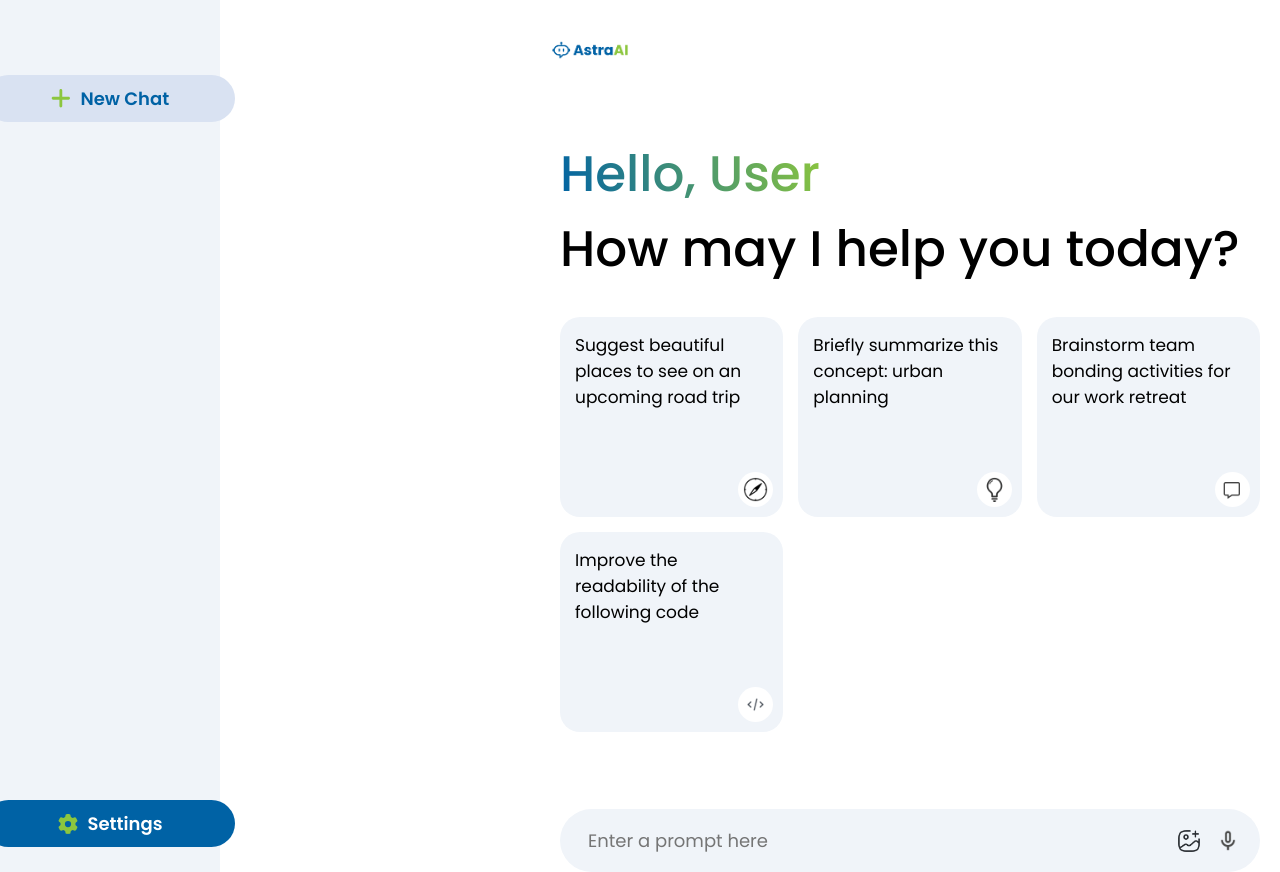
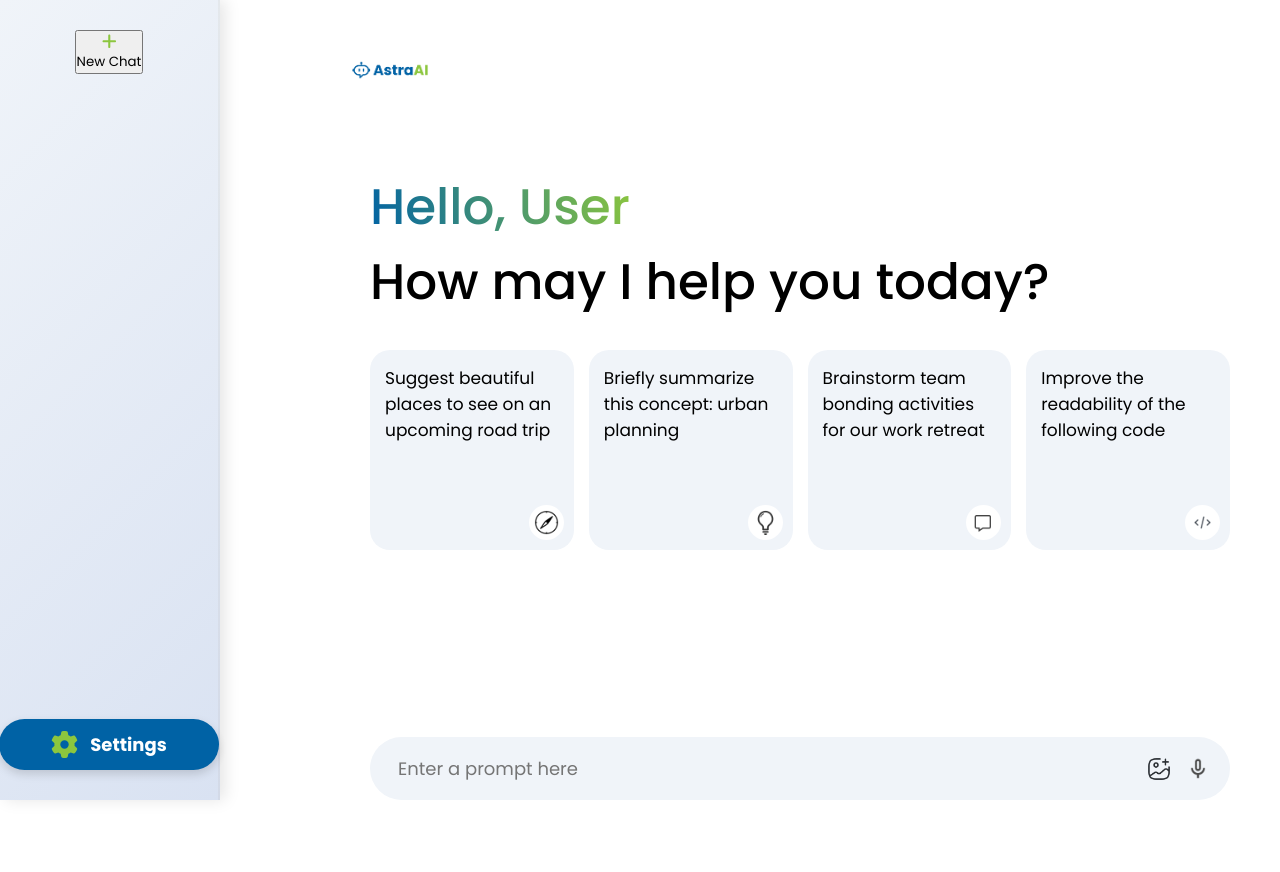
Before and after one commit to rahulAptus/Aptus-AstraAI-Bot, a React (Vite) app in the folder Frontend/: page / in a window 1280 px wide. After the commit the page ends 800 px from the top, so only its background shows below. Built offline with nearby package versions, Linux system fonts and the light colour scheme; a web font is replaced by a local one.

Commit message:
Update SideBar.css

```diff
--- a/Frontend/src/Components/SideBar/SideBar.css
+++ b/Frontend/src/Components/SideBar/SideBar.css
@@ -1,3 +1,4 @@
+/* Sidebar Styling */
 .sidebar {
   width: calc(25% - 100px);
   min-height: 100vh;
@@ -5,94 +6,343 @@
   flex-direction: column;
   justify-content: space-between;
   align-items: center;
-  background-color: #f0f4f9;
-  padding: 25px 15px;
+  background: linear-gradient(135deg, #f0f4f9, #d9e2f2);
+  padding: 30px 20px;
+  box-shadow: 5px 0 15px rgba(0, 0, 0, 0.1);
+  border-right: 2px solid rgba(0, 0, 0, 0.05);
+  position: fixed; /* Fixed sidebar */
+  top: 0;
+  left: 0;
+  bottom: 0;
+  z-index: 10; /* Ensure it's always on top */
 }
 
-.sidebar img {
-  width: 20px;
+/* Sidebar Intro Section */
+.sidebar-intro {
+  font-size: 18px;
+  text-align: center;
+  color: #2c3e50;
+  font-weight: 600;
+  line-height: 1.6;
+  padding: 15px;
+  border-radius: 12px;
+  background: rgba(255, 255, 255, 0.3);
+  box-shadow: 0px 4px 10px rgba(0, 0, 0, 0.05);
+  margin-bottom: 30px;
 }
 
+/* Menu item inside Sidebar */
 .sidebar .menu {
   display: block;
   margin-left: 10px;
   cursor: pointer;
+  transition: transform 0.3s ease-in-out;
 }
 
-.sidebar .new-chat {
-  width: 250px;
-  margin-top: 50px;
-  display: inline-flex;
+/* Menu item hover effect */
+.sidebar .menu:hover {
+  transform: scale(1.1);
+}
+
+/* Bottom section of the sidebar */
+.sidebar .bottom {
+  display: flex;
+  flex-direction: column;
+  align-items: center;
+  margin-top: auto; /* Pushes it to the bottom */
+}
+
+/* Bottom item button styling */
+.sidebar .bottom-item > button {
+  display: flex;
+  gap: 12px;
   align-items: center;
   justify-content: center;
-  gap: 10px;
-  padding: 10px;
-  background-color: #d9e2f2;
-  border-radius: 50px;
-  font-size: 18px;
-  color: #0062a5;
-  font-weight: 600;
+  padding: 12px 18px;
   cursor: pointer;
   border: none;
+  outline: none;
+  border-radius: 50px;
+  background: #0062a5;
+  color: white;
+  font-size: 18px;
+  font-weight: 700;
+  box-shadow: 0px 4px 10px rgba(0, 0, 0, 0.15);
+  transition: background 0.3s, transform 0.2s ease-in-out;
 }
 
-.sidebar .new-chat > img {
-  width: 20px;
+/* Bottom item hover effect */
+.sidebar .bottom-item > button:hover {
+  background: #004b85;
+  transform: scale(1.05);
 }
 
-.sidebar .recent {
-  display: flex;
-  flex-direction: column;
+/* Settings button style */
+.sidebar .bottom-item .settings {
+  width: 220px; /* Default width for larger screens */
 }
 
-.sidebar .recent-title {
-  margin-top: 30px;
-  margin-bottom: 20px;
+/* Responsive for smaller screen sizes */
+@media (max-width: 1024px) {
+  .sidebar {
+    width: 70px; /* Reduce sidebar width on medium screens */
+    padding: 20px 10px;
+  }
+
+  .sidebar-intro {
+    display: none; /* Hide intro on medium screens */
+  }
+
+  .sidebar .menu {
+    font-size: 14px; /* Adjust font size for smaller screens */
+  }
+
+  .sidebar .bottom-item > button {
+    padding: 10px 15px; /* Reduce padding on smaller screens */
+  }
 }
 
-.sidebar .recent-entry {
+@media (max-width: 768px) {
+  .sidebar {
+    width: 50px; /* Further reduce sidebar width on tablet screens */
+    padding: 15px 10px; /* Adjust padding for better spacing */
+  }
+
+  .sidebar-intro {
+    display: none; /* Hide intro for tablet screens */
+  }
+
+  .sidebar .menu {
+    font-size: 12px; /* Further reduce font size */
+    margin-bottom: 10px; /* Add spacing between items */
+  }
+
+  .sidebar .bottom-item > button {
+    font-size: 12px; /* Further reduce font size */
+    padding: 8px 12px; /* Reduce button padding */
+    width: 100%; /* Ensure buttons fit inside sidebar */
+    box-sizing: border-box; /* Prevent overflow */
+  }
+
+  .sidebar .bottom {
+    margin-top: 20px; /* Adjust bottom items margin */
+    width: 100%; /* Make sure bottom section spans the full width */
+  }
+
+  .sidebar .bottom-item .settings {
+    width: 150px; /* Reduce width of settings button for tablet screens */
+  }
+}
+
+/* Responsive for 700px - 800px */
+@media (max-width: 800px) and (min-width: 700px) {
+  .sidebar {
+    width: 60px; /* Make the sidebar small */
+    padding: 10px 5px; /* Reduce padding */
+  }
+
+  .sidebar .menu {
+    font-size: 10px; /* Further reduce font size for small sidebar */
+    margin-bottom: 10px;
+  }
+
+  .sidebar .bottom-item > button {
+    font-size: 12px; /* Adjust button font size */
+    padding: 6px 10px; /* Reduce button padding */
+  }
+
+  .sidebar .bottom-item .settings {
+    width: 120px; /* Make the settings button smaller */
+  }
+}
+
+/* Very Small Sidebar for 500px - 1000px width */
+@media (max-width: 1000px) and (min-width: 450px) {
+  .sidebar {
+    width: 60px; /* Make the sidebar even smaller */
+    padding: 10px 5px; /* Further reduce padding */
+  }
+
+  .sidebar .menu {
+    font-size: 10px; /* Reduce font size for very small sidebar */
+    margin-bottom: 10px;
+  }
+
+  .sidebar .bottom-item > button {
+    font-size: 10px; /* Further reduce font size */
+    padding: 5px 6px; /* Reduce padding for buttons */
+  }
+
+  .sidebar .bottom-item .settings {
+    width: 50px; /* Make the settings button very small */
+    font-size: 10px; /* Reduce font size for the button */
+  }
+}
+
+@media (max-width: 480px) {
+  .sidebar {
+    display: none; /* Hide sidebar on very small screens */
+  }
+}
+
+/* Main Content Area */
+.main {
+  flex: 1;
+  min-height: 100vh;
+  padding-bottom: 15vh;
+  position: relative;
+}
+
+.main .nav {
   display: flex;
-  align-items: start;
-  gap: 10px;
-  padding: 10px;
-  padding-right: 40px;
+  align-items: center;
+  justify-content: flex-start; /* Align items to the left */
+  font-size: 22px;
+  font-weight: 400;
+  padding: 20px;
+  color: #585858;
+}
+
+.main .nav img {
+  width: 60px; /* Set the logo's width */
+  height: 60px; /* Set the logo's height */
+  object-fit: contain; /* Maintain aspect ratio */
+  margin-right: 20px; /* Space between the logo and text */
+}
+
+.main-container {
+  max-width: 900px;
+  margin: auto;
+}
+
+.main .greet {
+  margin: 17px 0px;
+  font-size: 50px;
+  color: #000000;
+  font-weight: 500;
+  padding: 40px 20px 0px;
+}
+
+.main .greet span {
+  background: -webkit-linear-gradient(16deg, #0062a5, #8cc63e);
+  -webkit-background-clip: text;
+  -webkit-text-fill-color: transparent;
+}
+
+.cards {
+  display: grid;
+  grid-template-columns: repeat(auto-fill, minmax(180px, 1fr));
+  gap: 15px;
+  padding: 20px;
+}
+
+.card {
+  height: 200px;
+  padding: 15px;
+  background-color: #f0f4f9;
+  position: relative;
+  cursor: pointer;
+  border-radius: 20px;
+  box-shadow: none; /* Removed blue shadow */
+}
+
+.card img {
+  width: 35px;
+  padding: 5px;
+  position: absolute;
+  background-color: white;
+  border-radius: 20px;
+  bottom: 10px;
+  right: 10px;
+}
+
+.card p {
+  color: #000;
+  font-size: 17px;
+}
+
+.card:hover {
+  background: linear-gradient(135deg, #8cc63e, #0062a5);
+}
+
+.main-bottom {
+  position: absolute;
+  bottom: 0;
+  width: 100%;
+  max-width: 900px;
+  padding: 0px 20px;
+  margin: auto;
+}
+
+.search-box {
+  display: flex;
+  align-items: center;
+  justify-content: space-between;
+  gap: 20px;
+  background-color: #f0f4f9;
+  padding: 10px 20px;
   border-radius: 50px;
-  color: #282828;
+}
+
+.search-box img {
+  width: 24px;
   cursor: pointer;
 }
 
-.sidebar .recent-entry:hover {
-  background-color: #e2e6eb;
+.search-box input {
+  flex: 1;
+  background: transparent;
+  border: none;
+  outline: none;
+  padding: 8px;
+  font-size: 18px;
 }
 
-.sidebar .bottom {
+.search-box div {
+  display: flex;
+  align-items: center;
+  gap: 15px;
+}
+
+.chat-history {
+  padding: 0px 5%;
+  max-height: 70vh;
+  overflow-y: scroll;
+}
+
+.chat-entry {
+  max-width: 80%;
+  padding: 12px;
+  margin: 10px 0;
+  border-radius: 20px;
+  font-size: 16px;
+  line-height: 1.5;
+}
+
+.user-entry {
+  background-color: #d9e2f2; /* Light blue for the user messages */
+  align-self: flex-end; /* Align user messages to the right */
+}
+
+.chatbot-entry {
+  background-color: #f1f1f1; /* Light gray for chatbot messages */
+  align-self: flex-start; /* Align chatbot messages to the left */
+}
+
+.chat-entry p {
+  margin: 0;
+  word-wrap: break-word;
+}
+
+.loader {
   display: flex;
   flex-direction: column;
+  gap: 4px;
 }
 
-.sidebar .bottom-item > button {
-  display: flex;
-  gap: 10px;
-  align-items: center;
-  justify-content: center;
-  padding-right: 10px;
-  cursor: pointer;
-  padding: 10px 15px;
-  outline: none;
+.loader hr {
   border: none;
-  background-color: #0062a5;
+  border-top: 2px solid #d9e2f2;
+  margin: 2px 0;
+  width: 20px;
 }
-
-.sidebar .bottom-item > button:hover {
-  background-color: #013e71;
-}
-.settings > p {
-  font-size: 18px;
-  font-weight: 600;
-  color: #ffffff;
-}
-
-.sidebar .bottom-item .settings {
-  width: 250px;
-  border-radius: 50px;
-}
```
